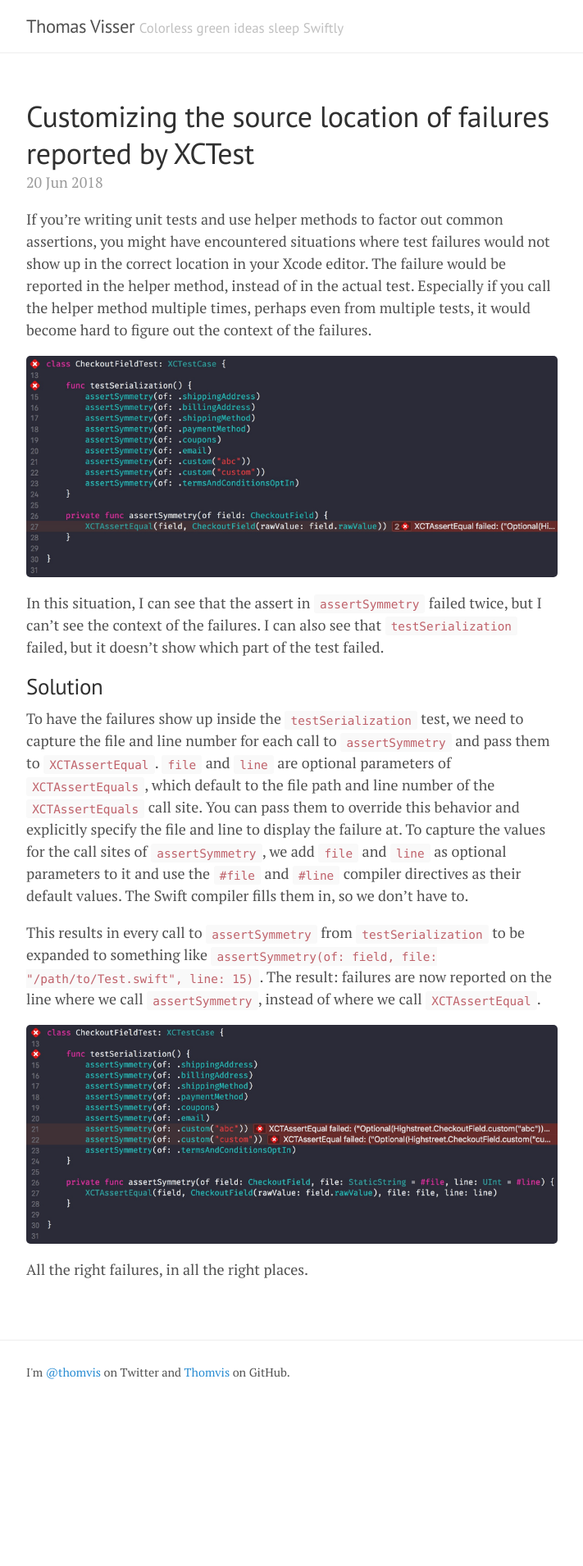
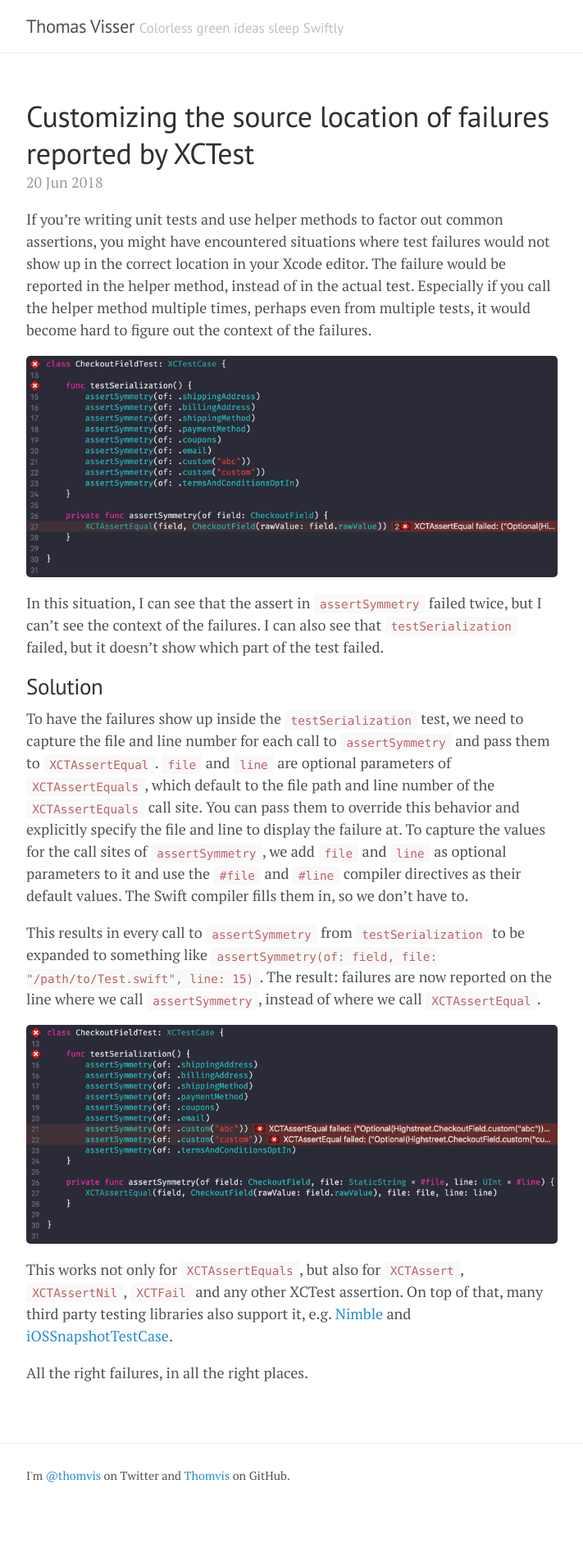
Before and after one commit to Thomvis/thomvis.github.io, a Jekyll site: the page built from _posts/2018-06-20-xctest-failures.md, in a window 1280 px wide. Shown: the whole page at 82% size, without its empty margins (284-995 px from the left). Built offline with Jekyll 4.4.1, drawn with Linux system fonts in a browser that asks for light colours; before the commit the page ends 1784 px from its top, so only the background shows below that.

Commit message:
Mention other assertions and third party libraries.

```diff
--- a/_posts/2018-06-20-xctest-failures.md
+++ b/_posts/2018-06-20-xctest-failures.md
@@ -16,4 +16,6 @@ This results in every call to `assertSymmetry` from `testSerialization` to be ex
 
 ![Failures in the actual test method](/media/xctest-failure2.jpg)
 
+This works not only for `XCTAssertEquals`, but also for `XCTAssert`, `XCTAssertNil`, `XCTFail` and any other XCTest assertion. On top of that, many third party testing libraries also support it, e.g. [Nimble](https://github.com/Quick/Nimble/blob/d0bea4ff70428c0fb30d26c8c1fa2500cd4570ff/Sources/Nimble/DSL.swift#L4) and [iOSSnapshotTestCase](https://github.com/uber/ios-snapshot-test-case/blob/e8418651f1cfae782163881e86c9457eef7c9525/FBSnapshotTestCase/SwiftSupport.swift#L11).
+
 All the right failures, in all the right places.
```
